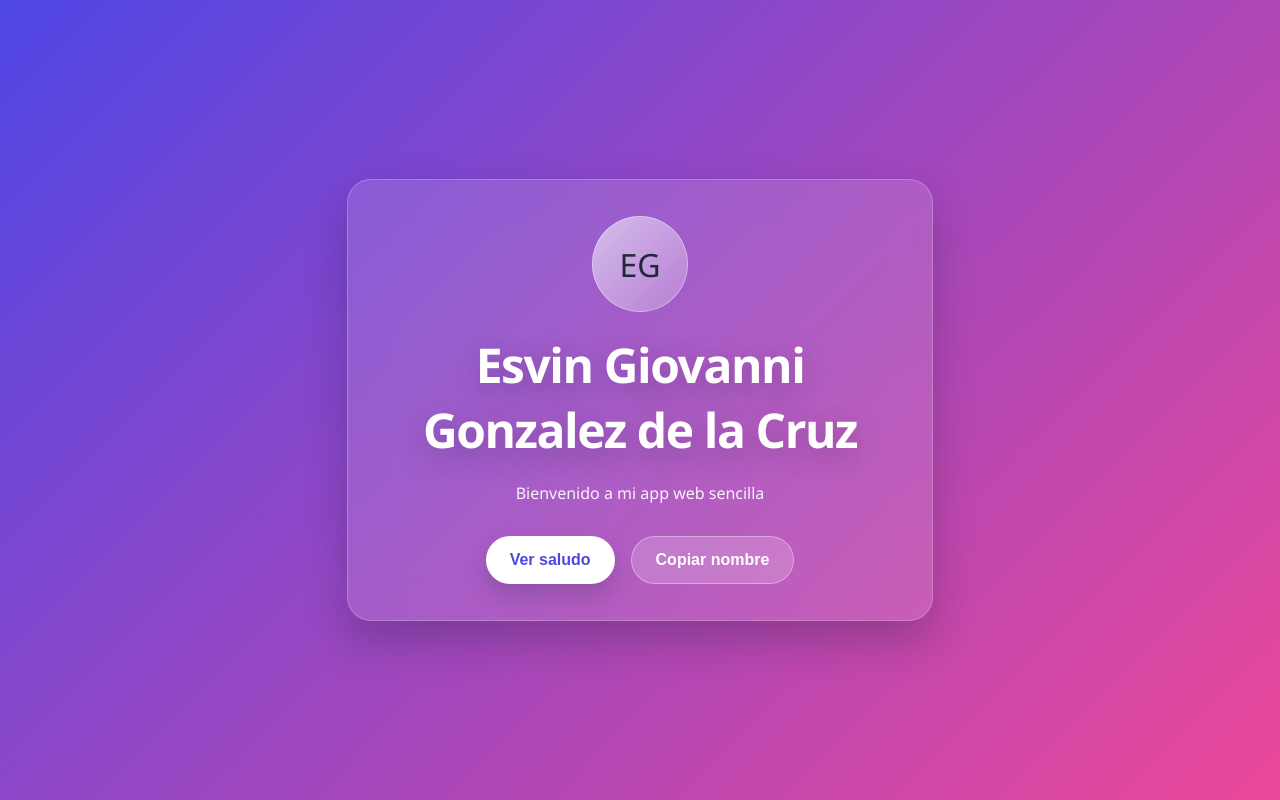
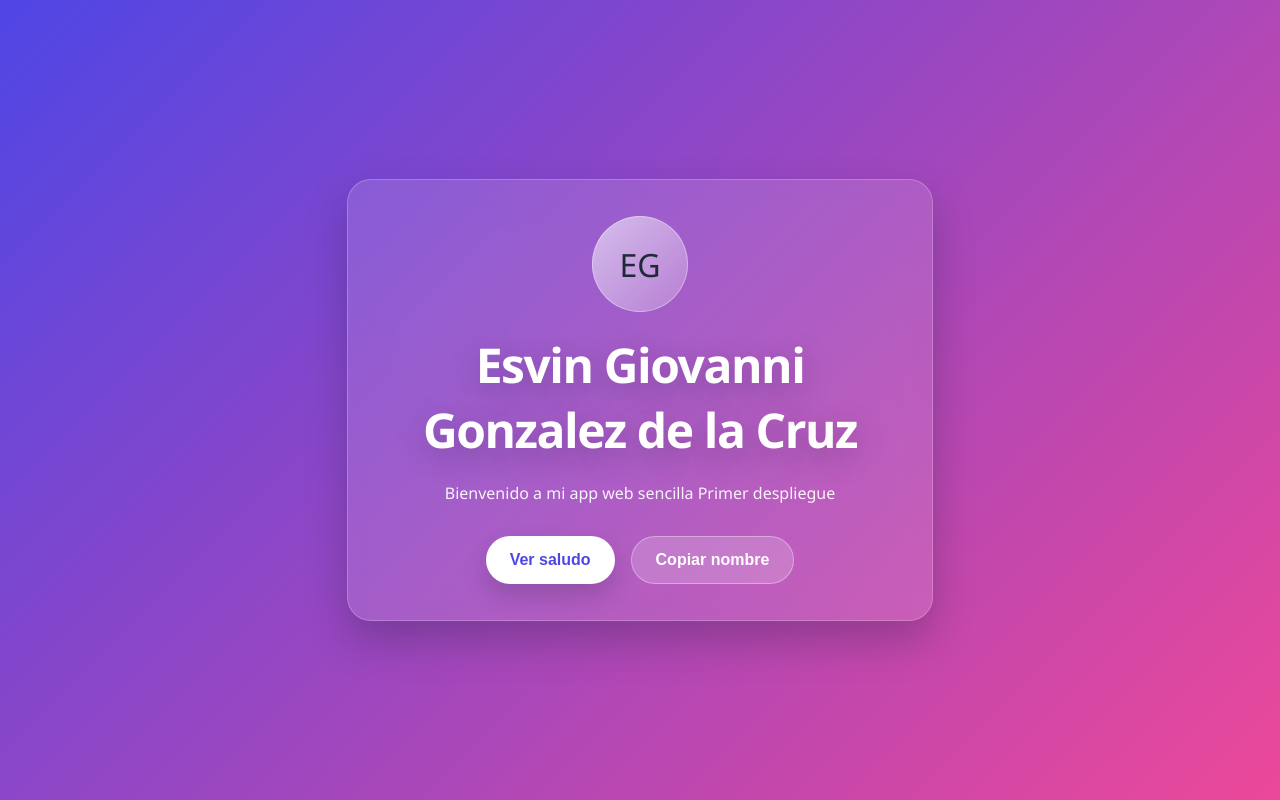
Before and after one commit to EsvinGonzalez/WEB, a website: page public/index.html in a window 1280 px wide. Drawn offline with Linux system fonts and the light colour scheme.

Commit message:
Actualizacion

```diff
--- a/public/index.html
+++ b/public/index.html
@@ -88,7 +88,7 @@
   <div class="card">
     <div class="avatar">EG</div>
     <h1>Esvin Giovanni Gonzalez de la Cruz</h1>
-    <p>Bienvenido a mi app web sencilla</p>
+    <p>Bienvenido a mi app web sencilla Primer despliegue</p>
     <div class="button-row">
       <button class="btn btn-primary" onclick="showMessage()">Ver saludo</button>
       <button class="btn btn-secondary" onclick="copyName()">Copiar nombre</button>
```
